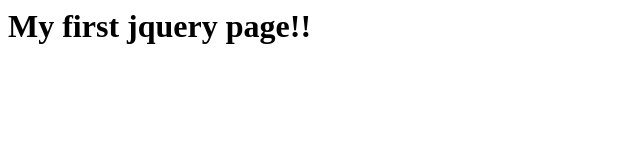
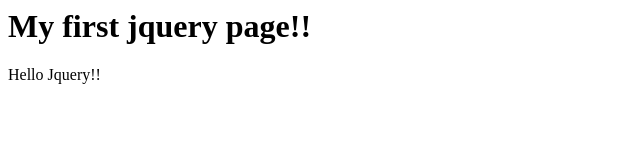
Before and after one commit to SujoyDU/Angular2-Learning, a website: page app/JqueryTutorial/JqueryPage.html in a window 1280 px wide. Shown: the full height of the page, 0-640 px from the left. Drawn offline with nearby package versions, Linux system fonts and the light colour scheme.

Commit message:
Using # in jquery

```diff
--- a/app/JqueryTutorial/JqueryPage.html
+++ b/app/JqueryTutorial/JqueryPage.html
@@ -7,6 +7,22 @@
   <title>Hello Jquery!! </title>
   <body>
     <h1> My first jquery page!!</h1>
+      <script>
+
+        window.onload = function(){alert("Window loaded");}
+
+        $(document).ready(function(d){
+          alert("Dom loaded");
+          $('#myContent').html("Hello Jquery!!");
+        })
+
+      </script>
+
+    <div id = "myContent">
+      Create my jquery element..
+    </div>
+
+
   </body>
 
 
```
